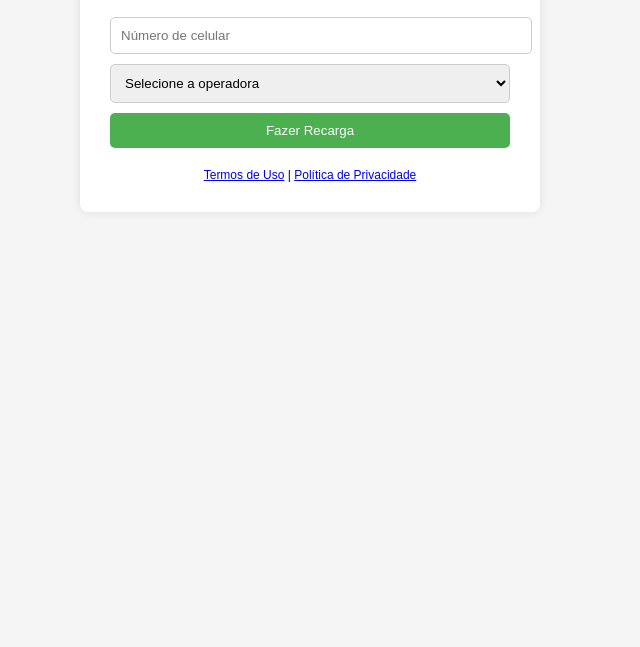
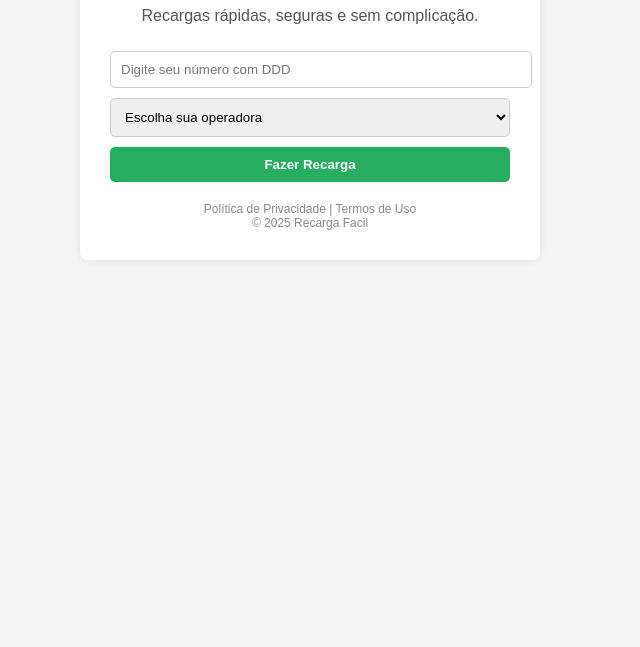
Before and after one commit to sabrina952/websitescontabiil, a plain HTML site: page index.html in a window 1280 px wide. Shown: the part 153-800 px from the top of the page, without its empty margins (330-970 px from the left). Drawn offline with Linux system fonts and the light colour scheme.

Commit message:
Update index.html

```diff
--- a/index.html
+++ b/index.html
@@ -1,35 +1,79 @@
 <!DOCTYPE html>
 <html lang="pt-BR">
 <head>
-  <meta charset="UTF-8">
-  <meta name="viewport" content="width=device-width, initial-scale=1.0">
-  <title>Recarga de Celular Online</title>
+  <meta charset="UTF-8" />
+  <meta name="viewport" content="width=device-width, initial-scale=1.0"/>
+  <title>Recarga Facil</title>
   <style>
-    body { font-family: Arial, sans-serif; background: #f5f5f5; padding: 20px; text-align: center; }
-    .container { background: white; max-width: 400px; margin: auto; padding: 30px; border-radius: 8px; box-shadow: 0 0 10px rgba(0,0,0,0.1); }
-    input, select, button { width: 100%; padding: 10px; margin-top: 10px; border-radius: 5px; border: 1px solid #ccc; }
-    button { background-color: #4CAF50; color: white; border: none; cursor: pointer; }
-    button:hover { background-color: #45a049; }
-    .footer { margin-top: 20px; font-size: 12px; }
+    body {
+      font-family: Arial, sans-serif;
+      background-color: #f5f5f5;
+      margin: 0;
+      padding: 0;
+    }
+    .container {
+      max-width: 400px;
+      margin: 50px auto;
+      background-color: #fff;
+      padding: 30px;
+      border-radius: 8px;
+      box-shadow: 0 0 10px rgba(0,0,0,0.1);
+      text-align: center;
+    }
+    h1 {
+      color: #2c3e50;
+    }
+    p {
+      color: #555;
+    }
+    input, select, button {
+      width: 100%;
+      padding: 10px;
+      margin-top: 10px;
+      border-radius: 5px;
+      border: 1px solid #ccc;
+    }
+    button {
+      background-color: #27ae60;
+      color: white;
+      font-weight: bold;
+      border: none;
+      cursor: pointer;
+    }
+    button:hover {
+      background-color: #219150;
+    }
+    .footer {
+      margin-top: 20px;
+      font-size: 12px;
+      color: #888;
+    }
+    .footer a {
+      color: #888;
+      text-decoration: none;
+    }
   </style>
 </head>
 <body>
   <div class="container">
-    <h2>Recarga de Celular</h2>
-    <p>Faça sua recarga de forma rápida e segura.</p>
+    <h1>Recarga Facil</h1>
+    <p>Recargas rápidas, seguras e sem complicação.</p>
+
     <form>
-      <input type="text" placeholder="Número de celular" required>
+      <input type="text" placeholder="Digite seu número com DDD" required>
       <select required>
-        <option value="">Selecione a operadora</option>
+        <option value="">Escolha sua operadora</option>
         <option value="claro">Claro</option>
+        <option value="tim">TIM</option>
         <option value="vivo">Vivo</option>
-        <option value="tim">TIM</option>
         <option value="oi">Oi</option>
       </select>
       <button type="submit">Fazer Recarga</button>
     </form>
+
     <div class="footer">
-      <a href="#">Termos de Uso</a> | <a href="#">Política de Privacidade</a>
+      <a href="#">Política de Privacidade</a> | <a href="#">Termos de Uso</a><br>
+      © 2025 Recarga Facil
     </div>
   </div>
 </body>
```
